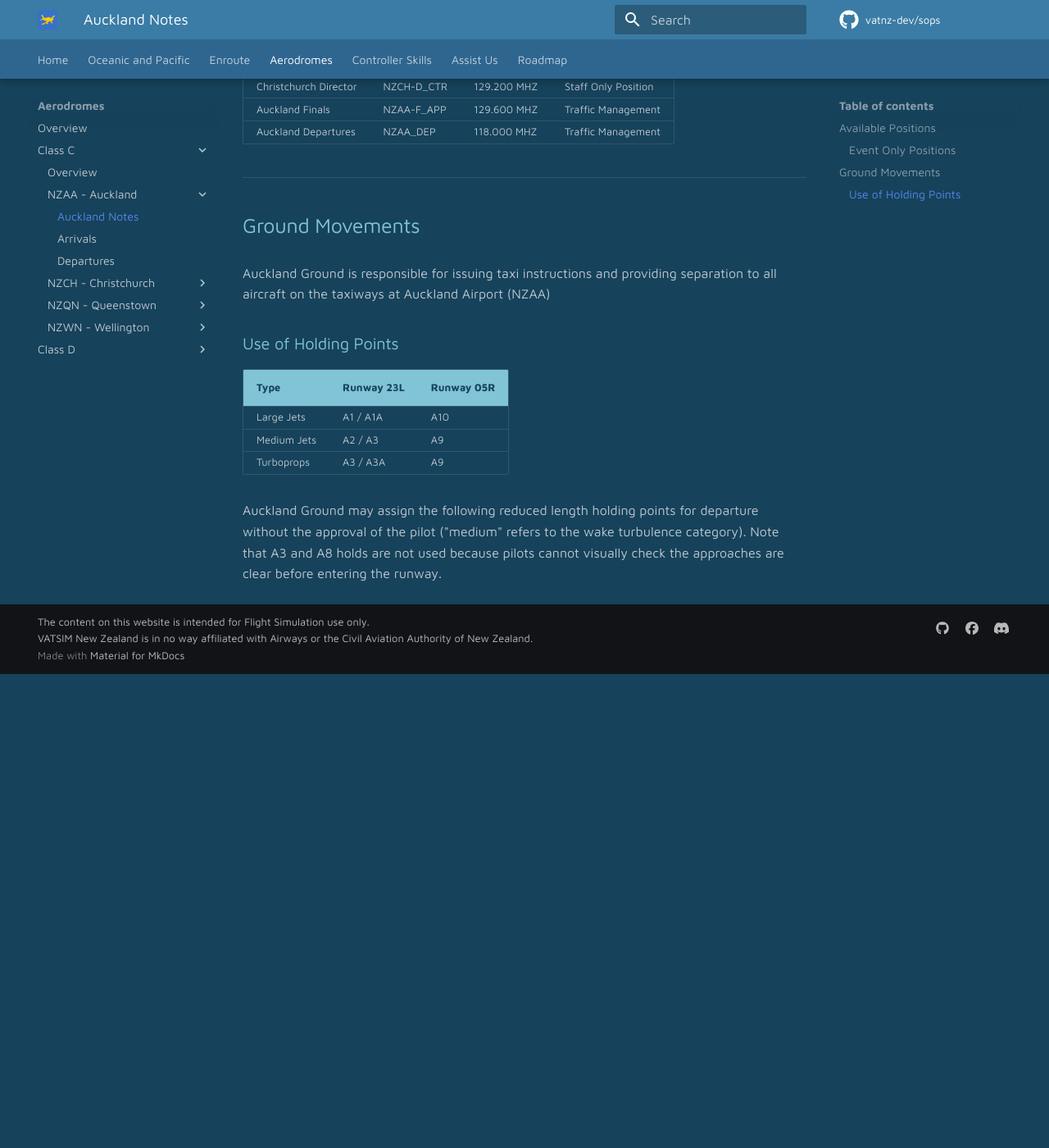
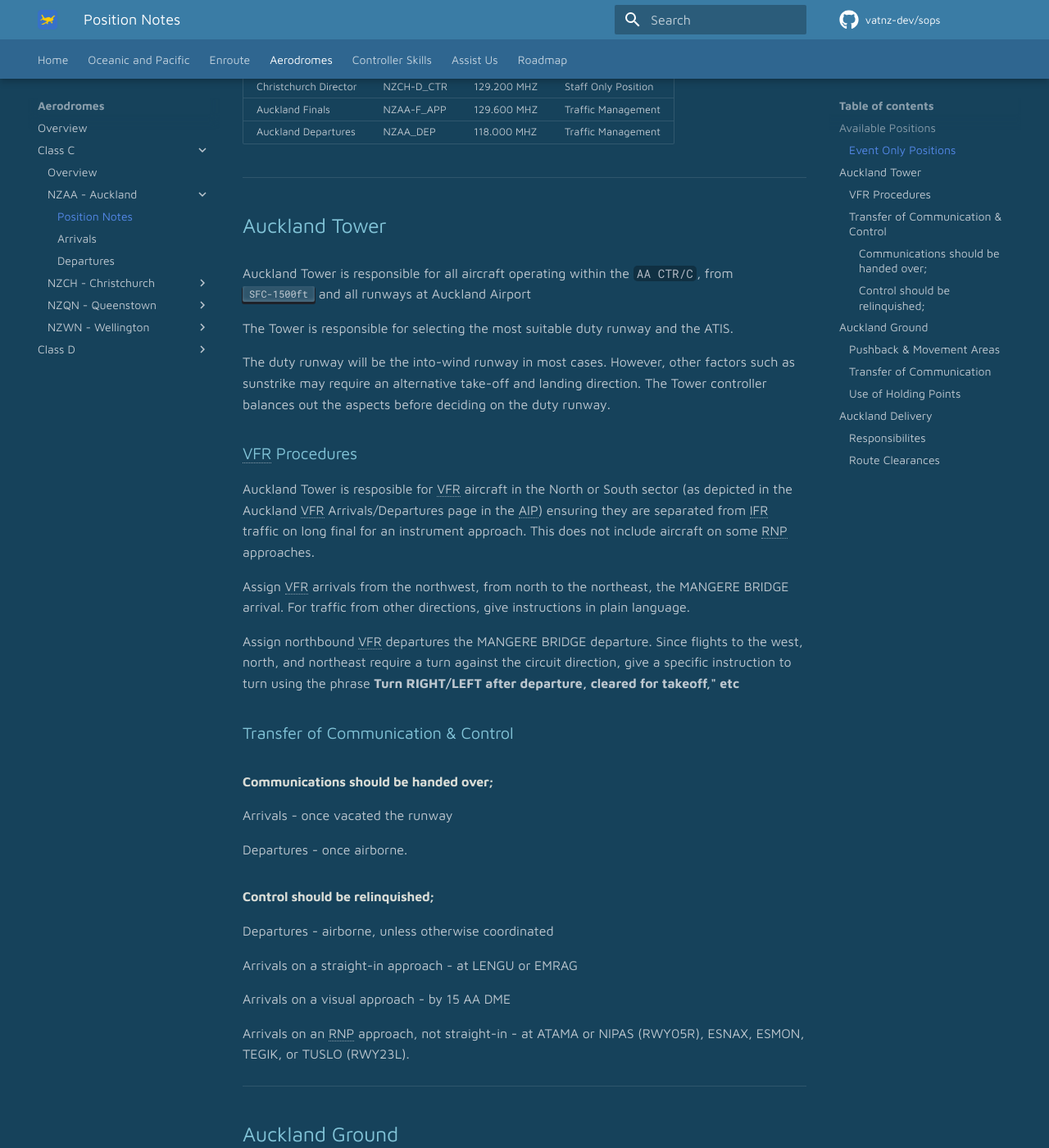
Before and after one commit to vatnz-dev/sops, an MkDocs documentation site: the page built from docs/aerodromes/Class C/NZAA/index.md, in a window 1280 px wide and 1400 px high, scrolled down 700 px. Shown: the whole window at 82% size. Built offline with MkDocs 1.6.1 and Material for MkDocs 9.7.7, drawn with Linux system fonts in a browser that asks for light colours; comment, search, counter and statistics services are not loaded; before the commit the page ends 1522 px from its top, so only the background shows below that; some of the changed text lies outside the part shown.

Commit message:
add general sops add internal links add position information

```diff
--- a/docs/aerodromes/Class C/NZAA/Departures.md
+++ b/docs/aerodromes/Class C/NZAA/Departures.md
@@ -82,6 +82,8 @@ Assign VFR aircraft a departure procedure appropriate for the direction of fligh
 
 VFR departures from NZAA require ATC approval to start engines.
 
+See more about VFR departures here: [Auckland VFR Procedures](../NZAA/index.md#vfr-procedures)
+
 All VFR Procedures can be found on the [New Zealand AIP](https://www.aip.net.nz/assets/AIP/Aerodrome-Charts/Auckland-NZAA/NZAA_64.1.pdf)
 
 ### General Rules of Thumb:
--- a/docs/aerodromes/Class C/NZAA/index.md
+++ b/docs/aerodromes/Class C/NZAA/index.md
@@ -1,5 +1,5 @@
 ---
-  title: Auckland Notes
+  title: Position Notes
 ---
 
 --8<-- "includes/abbreviations.md"
@@ -29,18 +29,85 @@
 
 ---
 
-## Ground Movements
+## Auckland Tower
 
-Auckland Ground is responsible for issuing taxi instructions and providing separation to all aircraft on the taxiways at Auckland Airport (NZAA)
+Auckland Tower is responsible for all aircraft operating within the `AA CTR/C`, from ++"SFC-1500ft"++ and all runways at Auckland Airport
+
+The Tower is responsible for selecting the most suitable duty runway and the ATIS.
+
+The duty runway will be the into-wind runway in most cases. However, other factors such as sunstrike may require an alternative take-off and landing direction. The Tower controller balances out the aspects before deciding on the duty runway.
+
+### VFR Procedures
+
+Auckland Tower is resposible for VFR aircraft in the North or South sector (as depicted in the Auckland VFR Arrivals/Departures page in the AIP) ensuring they are separated from IFR traffic on long final for an instrument approach. This does not include aircraft on some RNP approaches.
+
+Assign VFR arrivals from the northwest, from north to the northeast, the MANGERE BRIDGE arrival. For traffic from other directions, give instructions in plain language.
+
+Assign northbound VFR departures the MANGERE BRIDGE departure. Since flights to the west, north, and northeast require a turn against the circuit direction, give a specific instruction to turn using the phrase **Turn RIGHT/LEFT after departure, cleared for takeoff," etc**
+
+### Transfer of Communication & Control
+
+#### Communications should be handed over;
+
+Arrivals  - once vacated the runway
+
+Departures - once airborne.
+
+#### Control should be relinquished;
+
+Departures - airborne, unless otherwise coordinated
+
+Arrivals on a straight-in approach - at LENGU or EMRAG
+
+Arrivals on a visual approach  - by 15 AA DME
+
+Arrivals on an RNP approach, not straight-in - at ATAMA or NIPAS (RWY05R), ESNAX, ESMON, TEGIK, or TUSLO (RWY23L).
+
+---
+
+## Auckland Ground
+
+Auckland Ground is responsible for issuing taxi instructions within the movement area and providing separation to all aircraft on the taxiways at Auckland Airport.
+
+### Pushback & Movement Areas
+
+Auckland Ground issues pushback and start-up advice/clearances to all departures.
+
+Ground uses positive control to ensure that no other aircraft passes directly behind an aircraft pushing back, even when the aircraft concerned are not on the controlled movement area, this includes the `C` marked aprons.
+
+### Transfer of Communication
+
+Once Auckland Ground has issued all necessary instructions to the pilot, they advise the pilot to monitor Auckland Tower on ++"118.700 MHz"++
 
 ### Use of Holding Points
 
 | Type        | Runway 23L | Runway 05R |
-| ----------- | ---------- | ---------- |
+| ----------- | :--------: | :--------: |
 | Large Jets  | A1 / A1A   | A10        |
 | Medium Jets | A2 / A3    | A9         |
 | Turboprops  | A3 / A3A   | A9         |
 
 
+Auckland Ground may assign the following reduced length holding points for departure without the approval of the pilot ("medium" refers to the wake turbulence category).
 
-Auckland Ground may assign the following reduced length holding points for departure without the approval of the pilot ("medium" refers to the wake turbulence category). Note that A3 and A8 holds are not used because pilots cannot visually check the approaches are clear before entering the runway.
+Note that `A3` and `A8` holds are not used because pilots cannot visually check the approaches are clear before entering the runway.
+
+---
+
+## Auckland Delivery
+
+### Responsibilites
+
+Auckland Delivery is responsible for the pre-departure issuing of IFR route clearances and VFR departure instructions at Auckland Airport.
+
+Auckland Delivery should also attempt to update the aircraft tags as much as possible to enable any information regarding the aircraft to be transferred to the next controller.
+
+### Route Clearances
+
+The SIDs are highlighted in the table on the [Departues Page](../NZAA/Departures.md).
+
+Controllers should consider aircraft performance before assigning a SID. If in doubt, issue the AUCKLAND non-RNAV departures as these only require the default 3.3% climb gradient, or whatever vatSys assigns.
+
+The notes on the SID table should assist in the SID assignment and streamline the process. On rare occasions the default SID may not be preferred - pilots may request any available alternative, including instructions in plain language. Requests not to fly the default SID require coordination closer to take-off time,  so inform pilots requesting an alternative they will get amended departure instructions from TWR at the holding point.
+
+All SIDs require RNAV/GNSS unless otherwise stated.
```
Also changed, not shown: docs/aerodromes/Class C/index.md (+26 -2 lines).
